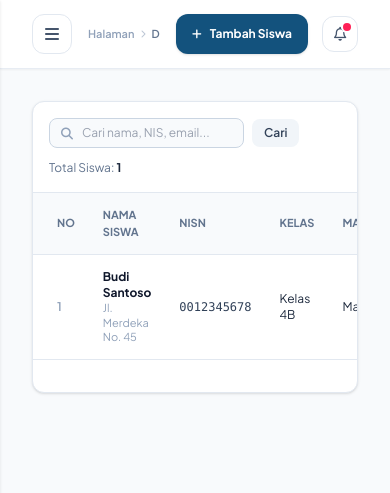
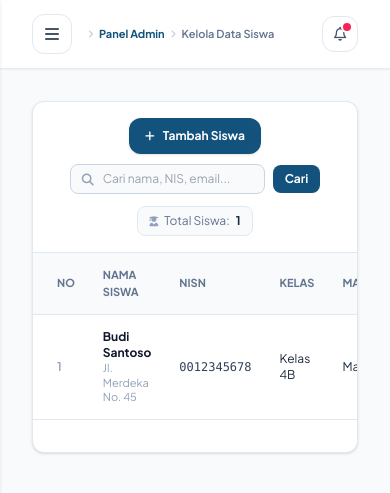
Before and after one commit to MughniIanAkmal/Binaro, a Laravel app: page /siswa in a window 390 px wide. Shown: the top 493 px of the page. Run offline with Laravel 12, Linux system fonts and the light colour scheme; the visitor is signed in with stand-in values (Sample User, id 1); data comes from the database, SQL or seed files in the repository; style sheets or scripts are compiled from the project's sources.

Commit message:
Pindahkan tombol tambah siswa ke card dan rapikan layout pencarian

```diff
--- a/laravel/resources/views/siswa/data/index.blade.php
+++ b/laravel/resources/views/siswa/data/index.blade.php
@@ -1,41 +1,36 @@
 @extends(session('user_type') === 'siswa' ? 'layouts.siswa' : 'layouts.app')
-
-@section('breadcrumb_trail')
-    <span class="shrink-0">Halaman</span>
-    <i class="fas fa-chevron-right text-[8px] opacity-60 shrink-0"></i>
-    <span class="text-slate-500">Data Siswa</span>
-@endsection
 
 @section('page_title', 'Kelola Data Siswa')
 @section('page_subtitle', 'Daftar akun siswa ' . config('binaro.nama_sekolah') . ' beserta kontak dan kelasnya.')
 
-@section('header_actions')
-    <button type="button" id="btn-tambah-siswa"
-       class="inline-flex items-center gap-2 px-4 h-10 rounded-xl text-[12px] font-bold text-white shadow-sm hover:opacity-90 transition bg-primary"
-       >
-        <i class="fas fa-plus text-[11px]"></i> Tambah Siswa
-    </button>
-@endsection
-
 @section('content')
 <div class="space-y-6">
     <div class="bg-white rounded-xl border border-slate-200 overflow-hidden shadow-sm">
-        <div class="p-4 border-b border-slate-200 flex justify-between items-center flex-wrap gap-3">
+        <div class="p-4 border-b border-slate-200 flex flex-col sm:flex-row items-center gap-3">
+            <div class="flex flex-1 flex-wrap items-center justify-center sm:justify-start gap-2.5">
+                <button type="button" id="btn-tambah-siswa"
+                   class="inline-flex items-center gap-2 px-4 h-9 rounded-xl text-[12px] font-bold text-white shadow-sm hover:opacity-90 transition bg-primary">
+                    <i class="fas fa-plus text-[11px]"></i> Tambah Siswa
+                </button>
                 <form action="{{ route('siswa.data.index') }}" method="GET" class="flex gap-2 items-center">
                     <div class="relative">
                         <i class="fas fa-search absolute left-3 top-2.5 text-slate-400 text-xs"></i>
                         <input type="text" name="search" value="{{ request('search', request('q')) }}" placeholder="Cari nama, NIS, email..."
                                class="pl-8 pr-3 py-1.5 text-xs border border-slate-300 rounded-lg bg-slate-50 focus:outline-none focus:border-primary">
                     </div>
-                <button type="submit" class="px-3 py-1.5 bg-slate-100 hover:bg-slate-200 text-slate-700 text-xs font-semibold rounded-lg">
+                    <button type="submit" class="px-3 py-1.5 bg-primary hover:opacity-90 text-white text-xs font-bold rounded-lg transition">
                         Cari
                     </button>
                     @if(request('search') || request('q'))
                         <a href="{{ route('siswa.data.index') }}" class="text-xs text-rose-600 hover:underline">Reset</a>
                     @endif
                 </form>
-            <div class="text-xs text-slate-500">
+            </div>
+            <div class="flex flex-1 justify-center sm:justify-end">
+                <span class="inline-flex items-center gap-1.5 px-3 py-1.5 rounded-lg bg-slate-50 border border-slate-200 text-xs text-slate-500 whitespace-nowrap">
+                    <i class="fas fa-user-graduate text-[10px] text-slate-400"></i>
                     Total Siswa: <span class="font-bold text-slate-800">{{ $siswa->total() }}</span>
+                </span>
             </div>
         </div>
 
```
Lines whose indentation alone changed are shown as unchanged.
